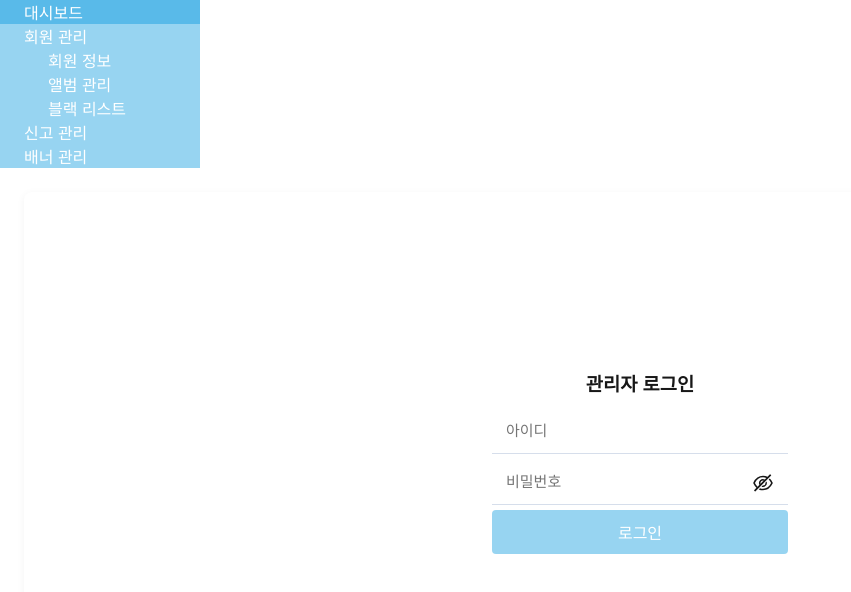
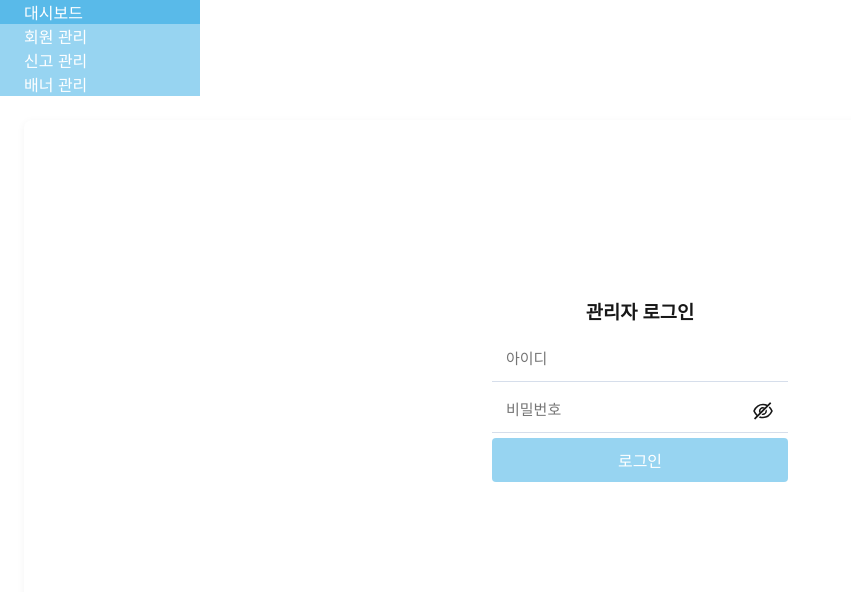
Before and after one commit to Planity-project/planit-admin, a Next.js app: page /login in a window 1280 px wide. Shown: the top 592 px of the page, without its empty margins (0-851 px from the left). Built offline with nearby package versions, Linux system fonts and the light colour scheme.

Commit message:
Fix: url 경로 수정

```diff
--- a/src/features/layouts/layout.tsx
+++ b/src/features/layouts/layout.tsx
@@ -1,5 +1,5 @@
 import { Layout } from "antd";
-import Sidebar from "./sidebar";
+import AdminSidebar from "./sidebar";
 import ContentWrapper from "@/styles/contentwrapper";
 const { Content } = Layout;
 
@@ -9,7 +9,7 @@ interface Props {
 const AdminLayout = ({ children }: Props) => {
   return (
     <Layout style={{ minHeight: "100vh" }}>
-      <Sidebar />
+      <AdminSidebar />
       <Layout style={{ padding: "24px" }}>
         <ContentWrapper>{children}</ContentWrapper>
       </Layout>
--- a/src/features/layouts/sidebar.tsx
+++ b/src/features/layouts/sidebar.tsx
@@ -3,7 +3,7 @@ import { useRouter } from "next/router";
 import { sidebarMenus } from "@/util/template";
 import { CustomSider } from "./styled";
 
-const Sidebar = () => {
+const AdminSidebar = () => {
   const router = useRouter();
 
   return (
@@ -11,7 +11,7 @@ const Sidebar = () => {
       <Menu
         mode="inline"
         selectedKeys={[router.pathname]}
-        defaultOpenKeys={["/users"]}
+        defaultOpenKeys={["/dashboard"]}
         style={{ height: "100%", borderRight: 0 }}
         items={sidebarMenus}
       />
@@ -19,4 +19,4 @@ const Sidebar = () => {
   );
 };
 
-export default Sidebar;
+export default AdminSidebar;
--- a/src/pages/dashboard/index.tsx
+++ b/src/pages/dashboard/index.tsx
@@ -1,7 +1,11 @@
 import DashBoard from "@/features/DashPage";
 
 const DashboardPage = () => {
-  return <DashBoard />;
+  return (
+    <>
+      <DashBoard />
+    </>
+  );
 };
 
 export default DashboardPage;
--- a/src/pages/login/index.tsx
+++ b/src/pages/login/index.tsx
@@ -1,7 +1,11 @@
 import LoginPage from "@/features/LoginPage";
 
 const Login = () => {
-  return <LoginPage />;
+  return (
+    <div>
+      <LoginPage />
+    </div>
+  );
 };
 
 Login.getLayout = (page: React.ReactNode) => page;
--- a/src/pages/users/manage/index.tsx
+++ b/src/pages/users/manage/index.tsx
@@ -1,6 +1,6 @@
 import UserManage from "@/features/UserManage";
 
-const manage = () => {
+const Manage = () => {
   return <UserManage />;
 };
-export default manage;
+export default Manage;
--- a/src/util/template.tsx
+++ b/src/util/template.tsx
@@ -12,7 +12,7 @@ export interface MenuItem {
 export const sidebarMenus: MenuItem[] = [
   {
     key: "/dashboard",
-    label: "대시보드",
+    label: <Link href="/dashboard">대시보드</Link>,
   },
   {
     key: "/users",
```
